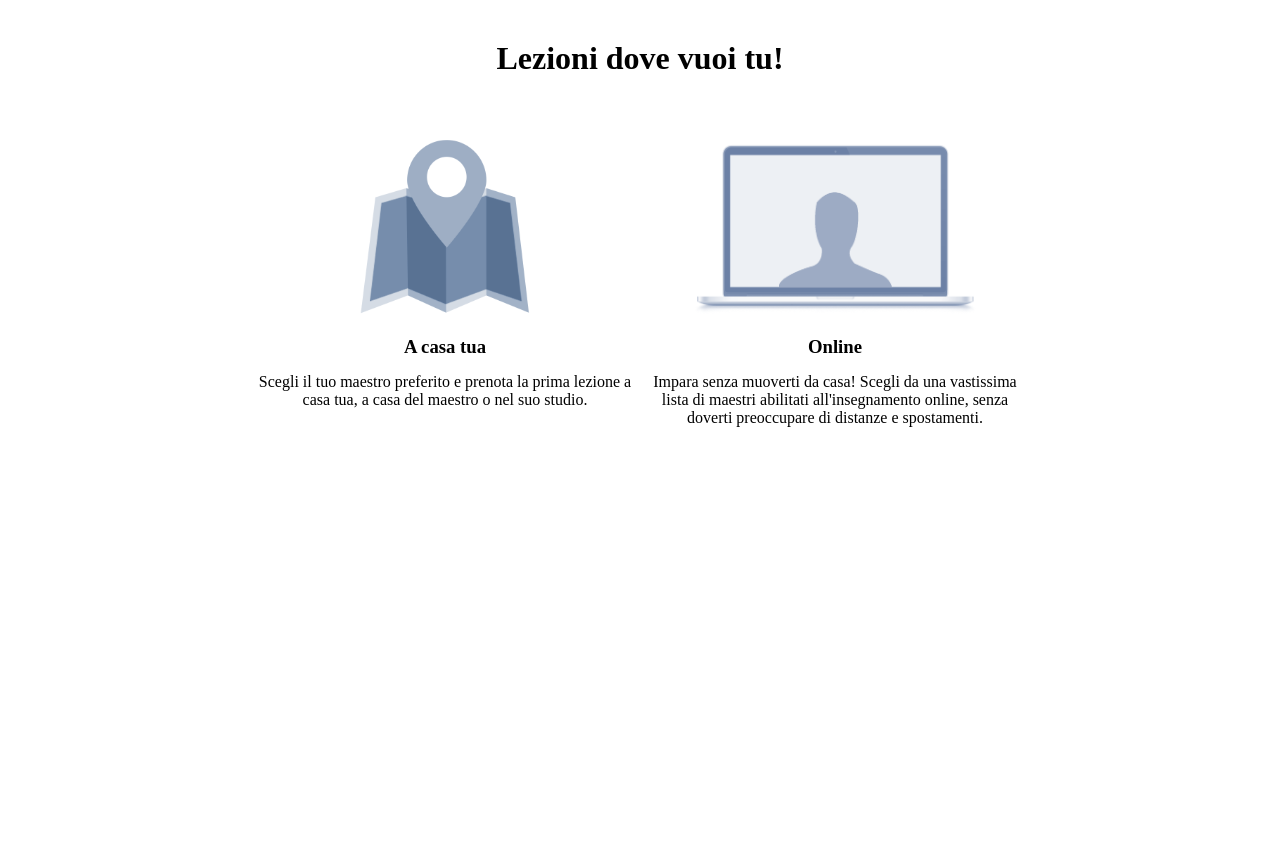
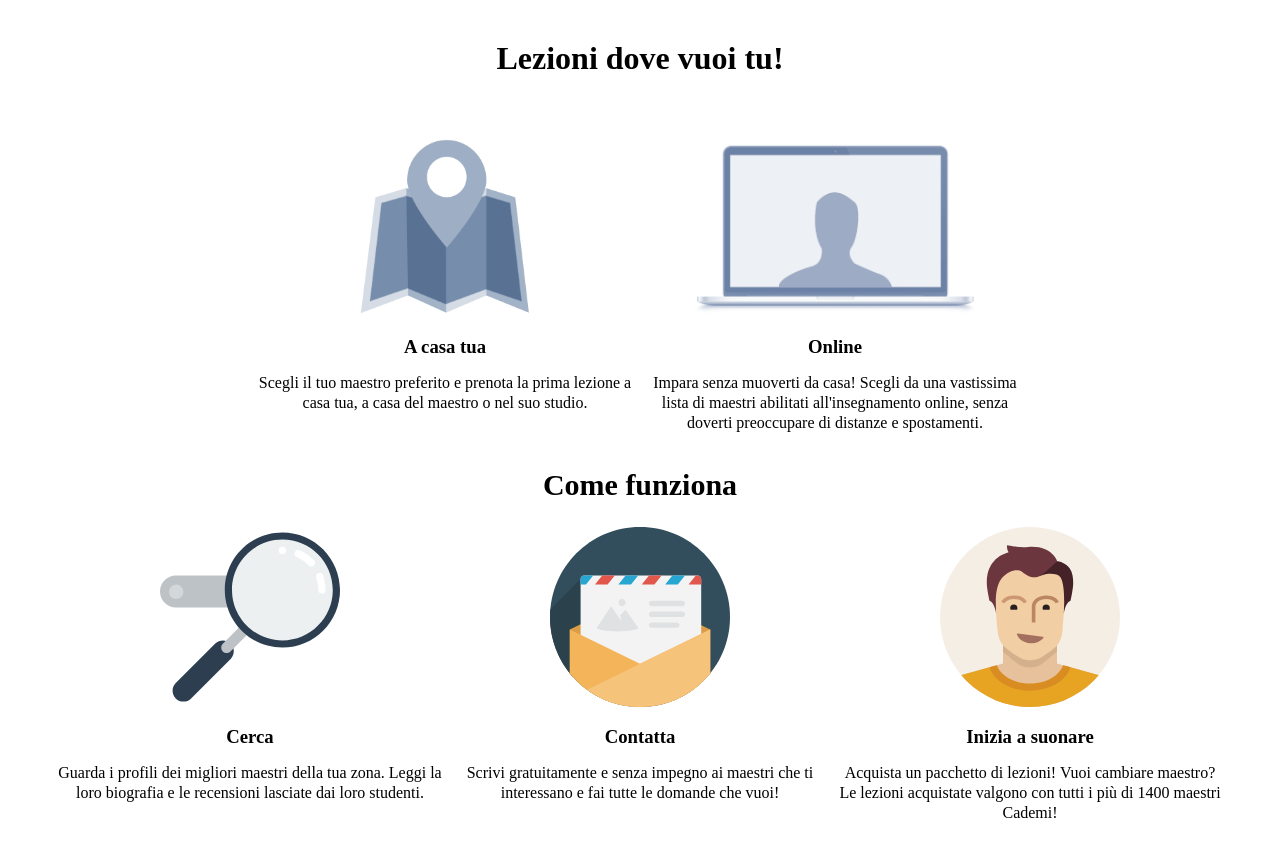
Before and after one commit to MattiaPolli93/html-css-resp-wannabe-12bool, a plain HTML site: page index.html in a window 1280 px wide. Before the commit the page ends 800 px from the top, so only its background shows below. Drawn offline with Linux system fonts and the light colour scheme.

Commit message:
Added second section

```diff
--- a/css/style.css
+++ b/css/style.css
@@ -1,5 +1,10 @@
 h1 {
     padding: 40px 0 60px;
+}
+
+h2 {
+    font-size: 30px;
+    margin-bottom: 25px;
 }
 
 h3 {
@@ -8,6 +13,7 @@ h3 {
 
 p {
     margin-bottom: 35px;
+    line-height: 20px;
 }
 
 .text-center {
--- a/index.html
+++ b/index.html
@@ -35,6 +35,41 @@
             </div>
         </div>
 
+        <!-- Second section -->
+        <!-- Title -->
+        <div class="container">
+            <h2>Come funziona</h2>
+        </div>
+
+        <div class="container">
+            <!-- Left part -->
+            <div class="col-lg-4 col-md-10 offset-md-1 col-xs-12">
+                <img src="img/search.svg" alt="Search Icon">
+                <h3>Cerca</h3>
+                <p>Guarda i profili dei migliori maestri della tua zona. Leggi la loro biografia e le recensioni lasciate dai loro studenti.</p>
+            </div>
+
+            <!-- Middle part -->
+            <div class="col-lg-4 col-md-10 offset-md-1 col-xs-12">
+                <img src="img/letter.svg" alt="Letter Icon">
+                <h3>Contatta</h3>
+                <p>Scrivi gratuitamente e senza impegno ai maestri che ti interessano e fai tutte le domande che vuoi!</p>
+            </div>
+
+            <!-- Right part -->
+            <div class="col-lg-4 col-md-10 offset-md-1 col-xs-12">
+                <img src="img/male.svg" alt="Man Icon">
+                <h3>Inizia a suonare</h3>
+                <p>Acquista un pacchetto di lezioni! Vuoi cambiare maestro? Le lezioni acquistate valgono con tutti i più di 1400 maestri Cademi!</p>
+            </div>
+        </div>
+
+        <!-- Third section -->
+        <!-- Title -->
+        <div class="container">
+
+        </div>
+
 
 
 
```
